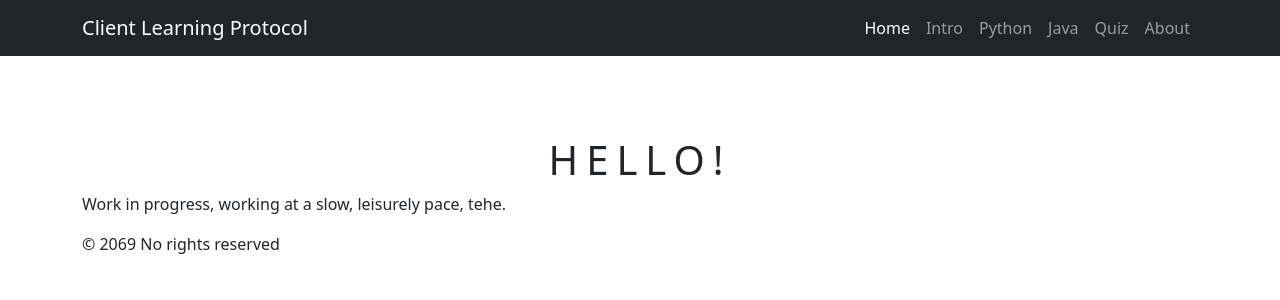
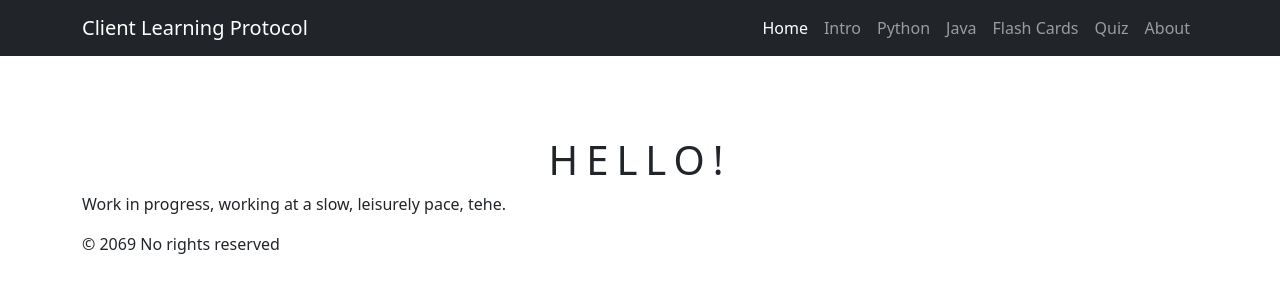
Before and after one commit to paulcostanza/client-learning-protocol, a React (Vite) app: page /home in a window 1280 px wide. Shown: the top 300 px of the page. Built offline with nearby package versions, Linux system fonts and the light colour scheme.

Commit message:
adding the few things I missed for adding a flashcard page

```diff
--- a/src/App.jsx
+++ b/src/App.jsx
@@ -27,7 +27,7 @@ function App() {
           <Route path='/intro' element={<Intro />} />
           <Route path='/python' element={<Python />} />
           <Route path='/java' element={<Java />} />
-          <Route path='/FlashCards' element={<FlashCards />} />
+          <Route path='/flashcards' element={<FlashCards />} />
           <Route path='/quiz' element={<Quiz />} />
           <Route path='/about' element={<About />} />
           <Route path='*' element={<NoPage />} />
--- a/src/components/NavBar.jsx
+++ b/src/components/NavBar.jsx
@@ -53,6 +53,12 @@ export default function NavBar() {
                             <Link to="/java" onClick={() => handleSetActive('java')} className={`nav-link ${activeLink === 'java' ? 'active' : ''}`} >Java</Link>
 
                         </li>
+
+                        <li className="nav-item">
+                            <Link to="/flashcards" onClick={() => handleSetActive('flashcards')} className={`nav-link ${activeLink === 'flashcards' ? 'active' : ''}`} >Flash Cards</Link>
+
+                        </li>
+
                         <li className="nav-item">
                             <Link to="/quiz" onClick={() => handleSetActive('quiz')} className={`nav-link ${activeLink === 'quiz' ? 'active' : ''}`} >Quiz</Link>
                         </li>
```
